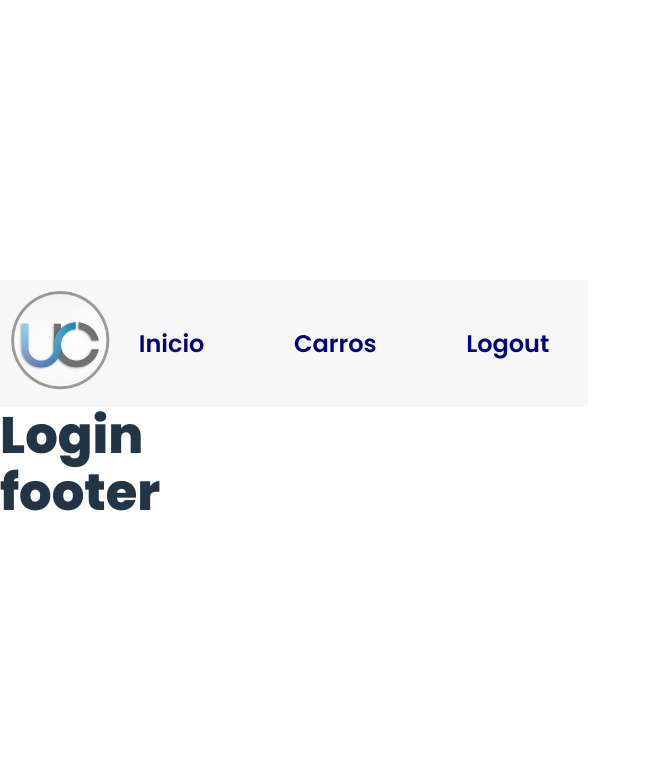
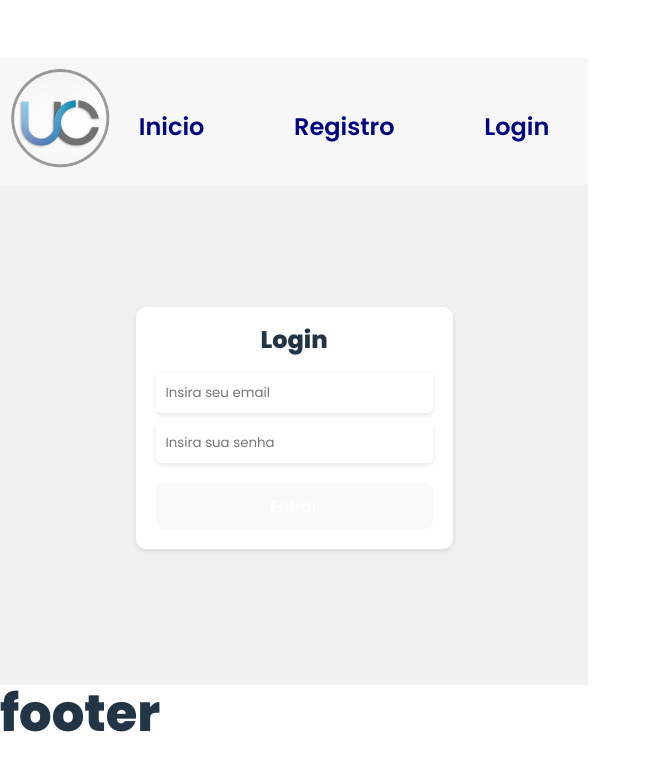
Before and after one commit to estevao144/ProcessoUltracar, a React (Vite) app in the folder ultracar/client/: page /login in a window 1280 px wide. Shown: the top 770 px of the page, without its empty margins (0-651 px from the left). Built offline with nearby package versions, Linux system fonts and the light colour scheme.

Commit message:
feat: criação e estilização da pagina login

```diff
--- a/ultracar/client/src/components/navbar/index.jsx
+++ b/ultracar/client/src/components/navbar/index.jsx
@@ -6,8 +6,9 @@ export default function Navbar() {
   const userCurrent = {
     name:'',
     cpf:'',
-    role:'cliente',
+    role:'',
     };
+
   return (
     <div className="navbar__container">
       <div className="navbar__container__logo">
--- a/ultracar/client/src/components/navbar/index.scss
+++ b/ultracar/client/src/components/navbar/index.scss
@@ -1,5 +1,5 @@
  .navbar__container {
-    display:flex;
+     display: flex;
      align-items: center;
      justify-content: space-between;
      flex-direction: row;
@@ -31,10 +31,7 @@
                  cursor: pointer;
                  transition: all 0.3s ease-in-out;
                  border-radius: 5px;
-               &:hover {
-                   color: #f7f7f7;
-                   background-color: #8ed1fc;
-               }
+
              }
 
          }
--- a/ultracar/client/src/pages/home/index.jsx
+++ b/ultracar/client/src/pages/home/index.jsx
@@ -9,7 +9,7 @@ export default function Home() {
         <img src={logoTall} alt="logoTall" />
       </div>
       <div className="home__container__text">
-        <h1 className="home__container__text__title"> sobre a UltraCar</h1>
+        <h2 className="home__container__text__title"> sobre a UltraCar</h2>
         <p className="home__container__text__paragrafo">
           {" "}
           Acessado pela nuvem, simplifica e facilita a realização da gestão em
--- a/ultracar/client/src/pages/login/index.jsx
+++ b/ultracar/client/src/pages/login/index.jsx
@@ -1,9 +1,67 @@
 import React from "react";
+import { useNavigate } from "react-router-dom";
+import { useState } from "react";
+import { userMecanico, userCliente } from "../../services/mock";
+import './style.scss';
 
 export default function Login() {
+  const history = useNavigate();
+
+  const [email, setEmail] = useState("");
+  const [password, setPassword] = useState("");
+  const MIN_PASSWORD_LENGTH = 6;
+
+  const handleEmail = (e) => {
+    setEmail(e.target.value);
+  };
+
+  const handlePassword = (e) => {
+    setPassword(e.target.value);
+  };
+
+  const handleSubmit = (e) => {
+    e.preventDefault();
+    if (validaLogin()) {
+      history('/');
+    } else {
+      alert("Email ou senha inválidos");
+    }
+  };
+
+  const validaLogin = () => {
+    if (email === userMecanico.email && password === userMecanico.password) {
+      return true;
+    } if (email === userCliente.email && password === userCliente.password) {
+      return true;
+    }
+  };
+
   return (
-    <div>
-      <h1>Login</h1>
+    <div className="login__container">
+      <form className="login__container__form">
+        <h1 className="login__container__title">Login</h1>
+        <label htmlFor="email">
+          <input
+            type="email"
+            placeholder="Insira seu email"
+            value={email}
+            onChange={ (event) => handleEmail(event) }
+          />
+        </label>
+        <label>
+          <input
+            type="password"
+            placeholder="Insira sua senha"
+            id="password"
+            value={password}
+            onChange={(event) => handlePassword(event)}
+          />
+        </label>
+        <button
+        type="button"
+        onClick={ (event) => handleSubmit(event)}
+        >Entrar</button>{" "}
+      </form>
     </div>
   );
 }
--- a/ultracar/client/src/pages/login/style.scss
+++ b/ultracar/client/src/pages/login/style.scss
@@ -0,0 +1,54 @@
+.login__container {
+  display: flex;
+  justify-content: center;
+  align-items: center;
+  height: 500px;
+  background-color: #f1f1f1;
+}
+
+.login__container__form {
+  display: flex;
+  flex-direction: column;
+  background-color: #ffffff;
+  padding: 20px;
+  margin-bottom: 15px;
+  border-radius: 10px;
+  box-shadow: 0 2px 5px rgba(0, 0, 0, 0.1);
+  width: max-content;
+}
+
+.login__container__title {
+  font-size: 24px;
+  font-weight: bold;
+  text-align: center;
+  margin-bottom: 20px;
+}
+
+label {
+  margin-bottom: 10px;
+}
+
+input[type="email"],
+input[type="password"] {
+  width: 100%;
+  padding: 10px;
+  border: none;
+  border-radius: 5px;
+  box-shadow: 0 2px 5px rgba(0, 0, 0, 0.1);
+}
+
+button {
+  width: 100%;
+  padding: 10px;
+  margin-top: 10px;
+  border: none;
+  border-radius: 5px;
+  background-color: #0077cc;
+  color: #ffffff;
+  font-weight: bold;
+  transition: background-color 0.2s ease-in-out;
+
+  &:hover {
+    background-color: #005ea3;
+  }
+}
--- /dev/null
+++ b/ultracar/client/src/services/mock.js
@@ -0,0 +1,17 @@
+const userMecanico = {
+name: 'Guilherme Davi',
+email: 'gui.davi@ultracar.com',
+cpf: '111.222.333-44',
+role: 'mecanico',
+password: '123456',
+};
+
+const userCliente = {
+name: 'Estevão Marques',
+email: 'estevao.marq@ultracar.com',
+cpf: '122.233.333-44',
+role: 'cliente',
+password: '123456',
+};
+
+export { userMecanico, userCliente };
```
Lines whose indentation alone changed are shown as unchanged.
